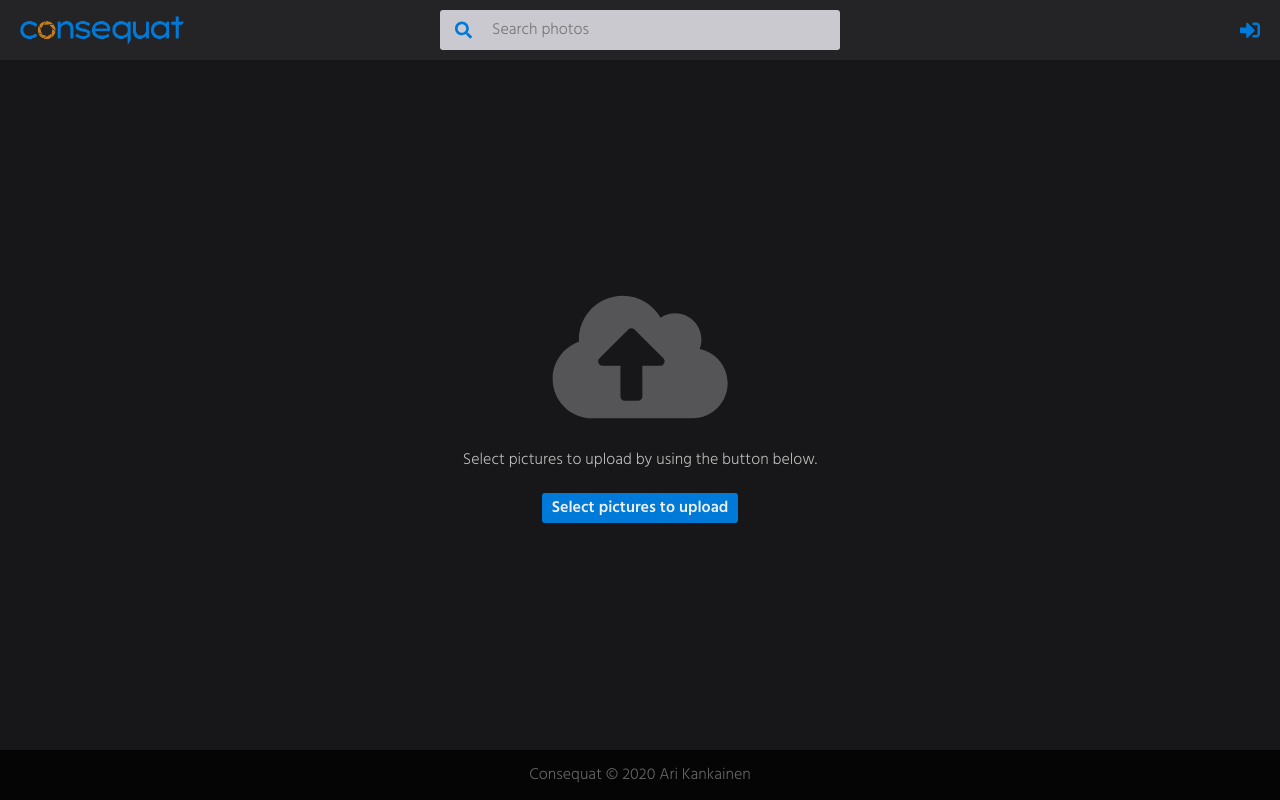
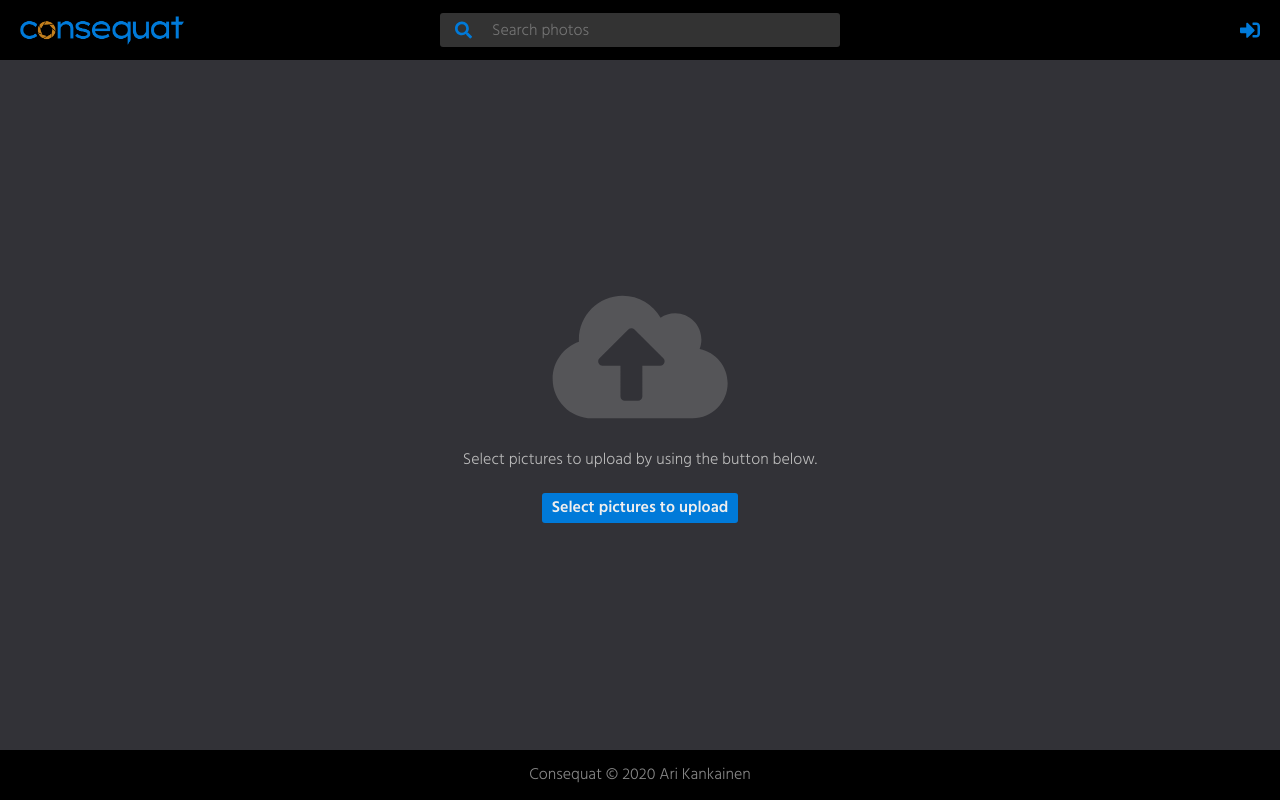
Before and after one commit to arikankainen/consequat-client, a React (Create React App) app: page /upload in a window 1280 px wide. Built offline with nearby package versions, Linux system fonts and the light colour scheme; what @apollo/link-context would draw is missing.

Commit message:
headerin ja footerin värit ja leveydet muutettu, menun sijaintia muutettu

```diff
--- a/src/components/Footer/style.ts
+++ b/src/components/Footer/style.ts
@@ -6,8 +6,8 @@ export const FooterContainer = styled.div`
   align-items: center;
   height: 50px;
   min-height: 50px;
-  background-color: var(--footer-bg-color);
+  background-color: #000;
   padding-left: 20px;
   padding-right: 20px;
-  color: #666;
+  color: #888;
 `;
--- a/src/components/Header/Header.tsx
+++ b/src/components/Header/Header.tsx
@@ -17,7 +17,12 @@ import { ReactComponent as LogoutIcon } from '../../images/menu_logout.svg';
 import { ReactComponent as PicturesIcon } from '../../images/menu_image.svg';
 import { ReactComponent as UploadIcon } from '../../images/menu_upload.svg';
 import { ReactComponent as LoginIcon } from '../../images/menu_login.svg';
-import { HeaderContainer, LeftContainer, RightContainer } from './style';
+import {
+  HeaderContainer,
+  HeaderInnerContainer,
+  LeftContainer,
+  RightContainer,
+} from './style';
 
 const Header = () => {
   const loginState = useSelector((state: RootState) => state.system);
@@ -82,12 +87,12 @@ const Header = () => {
 
   const userMenuSettings = {
     classNames: 'usermenu',
-    top: '60px',
     direction: Direction.Right,
   };
 
   return (
     <HeaderContainer>
+      <HeaderInnerContainer>
         <LeftContainer>
           <Logo />
         </LeftContainer>
@@ -103,6 +108,7 @@ const Header = () => {
             <MenuButton to="/login" text="Login" icon={LoginIcon} />
           )}
         </RightContainer>
+      </HeaderInnerContainer>
     </HeaderContainer>
   );
 };
--- a/src/components/Header/Search.tsx
+++ b/src/components/Header/Search.tsx
@@ -11,7 +11,7 @@ const SearchContainer = styled.div`
   margin-left: 10px;
   margin-right: 10px;
   padding-left: 15px;
-  height: var(--button-size);
+  height: 34px;
   border-radius: var(--input-border-radius);
   background-color: var(--input-bg-color);
 
@@ -29,13 +29,15 @@ const Input = styled.input`
   border: none;
   color: var(--input-color);
   font-size: var(--default-font-size);
+  padding-top: 1px;
+  line-height: 1;
 
   &:focus {
     outline-width: 0;
   }
 `;
 
-// TODO: missing focus indicator
+// TODO: add focus indicator
 const Search = () => {
   return (
     <SearchContainer>
--- a/src/components/Header/style.ts
+++ b/src/components/Header/style.ts
@@ -1,17 +1,26 @@
 import styled from 'styled-components';
+import breakPoints from '../../utils/breakPoints';
 
 export const HeaderContainer = styled.div`
   position: sticky;
   top: 0;
   display: flex;
+  justify-content: center;
+  align-items: center;
+  z-index: 1000;
+  background-color: var(--navigation-bg-color);
+`;
+
+export const HeaderInnerContainer = styled.div`
+  display: flex;
   justify-content: space-between;
   align-items: center;
   height: var(--header-height);
-  min-height: var(--header-height);
-  background-color: var(--navigation-bg-color);
   padding-left: 10px;
   padding-right: 10px;
-  z-index: 1000;
+  min-height: var(--header-height);
+  max-width: ${breakPoints.laptopLWidth};
+  width: 100%;
 `;
 
 export const LeftContainer = styled.div`
--- a/src/components/Menu/Menu.tsx
+++ b/src/components/Menu/Menu.tsx
@@ -1,7 +1,7 @@
 import React, { useState } from 'react';
 import { CSSTransition } from 'react-transition-group';
 import { MenuItems } from './MenuItems';
-import { MenuButton } from './style';
+import { MenuButton, MenuButtonContainer } from './style';
 
 export enum Direction {
   Left,
@@ -22,7 +22,6 @@ interface Item {
 
 interface Settings {
   classNames: string;
-  top: string;
   direction: Direction;
 }
 
@@ -51,7 +50,7 @@ const Menu: React.FC<MenuProps> = ({ button, items, settings }) => {
   };
 
   return (
-    <>
+    <MenuButtonContainer>
       <MenuButton onClick={() => toggleMenu()}>
         <button.icon />
       </MenuButton>
@@ -63,7 +62,7 @@ const Menu: React.FC<MenuProps> = ({ button, items, settings }) => {
       >
         <MenuItems button={button} items={items} settings={settings} />
       </CSSTransition>
-    </>
+    </MenuButtonContainer>
   );
 };
 
--- a/src/components/Menu/MenuItems.tsx
+++ b/src/components/Menu/MenuItems.tsx
@@ -12,7 +12,7 @@ import {
 
 export const MenuItems: React.FC<MenuProps> = ({ items, settings }) => {
   return (
-    <MenuItemsContainer top={settings.top} direction={settings.direction}>
+    <MenuItemsContainer direction={settings.direction}>
       {items.map((item) => {
         return (
           <MenuItem key={item.text}>
--- a/src/components/Menu/style.ts
+++ b/src/components/Menu/style.ts
@@ -1,30 +1,39 @@
 import styled, { css } from 'styled-components';
 import { Link } from 'react-router-dom';
 import { Direction } from './Menu';
+import breakPoints from '../../utils/breakPoints';
 
 interface MenuItemsContainerProps {
-  top: string;
   direction: Direction;
 }
 
 export const MenuItemsContainer = styled.ul<MenuItemsContainerProps>`
   position: absolute;
+  width: 300px;
   padding: 0px 0px;
   background-color: var(--navigation-bg-color);
 
   ${(props) =>
     props.direction === Direction.Right &&
     css`
-      right: 0px;
+      right: -10px;
   `}
 
   ${(props) =>
     props.direction === Direction.Left &&
     css`
-      left: 0px;
+      left: -10px;
   `}
 
-  top: ${(props) => props.top};
+  top: 50px;
+
+  ${breakPoints.mobileL} {
+    width: 100vw;
+  }
+`;
+
+export const MenuButtonContainer = styled.div`
+  position: relative;
 `;
 
 export const MenuButton = styled.div`
--- a/src/components/Misc/GlobalStyles.ts
+++ b/src/components/Misc/GlobalStyles.ts
@@ -3,6 +3,7 @@ import { createGlobalStyle } from 'styled-components';
 const GlobalStyles = createGlobalStyle`
   :root {
     --bg-color: rgb(23, 23, 25);
+    --bg-color: rgb(50, 50, 55);
     --bg-color-active: #191920;
     --accent-color-1: #c37f1d;
     --accent-color-2: #007ad9;
@@ -19,6 +20,7 @@ const GlobalStyles = createGlobalStyle`
     --navigation-bg-color: #232325;
     --navigation-bg-color: #303032;
     --navigation-bg-color: rgba(38, 38, 40, 0.9);
+    --navigation-bg-color: rgb(0, 0, 0);
     --navigation-bg-color-hover: #303032;
     --footer-bg-color: rgba(0, 0, 0, 0.8);
     --navigation-bg-color-hover: rgba(255, 255, 255, 0.1);
@@ -34,8 +36,8 @@ const GlobalStyles = createGlobalStyle`
     --color-success-hover: #5bc360;
     --color-error: #be2b2b;
     --color-inprogress: #c3c22a;
-    --input-bg-color: #c9c9cf;
-    --input-color: #222;
+    --input-bg-color: #333;
+    --input-color: #ccc;
     --image-color: #555558;
     --image-size: 140px;
     --progress-back: rgba(0, 0, 0, 0.5);
--- a/src/components/PictureList/style.ts
+++ b/src/components/PictureList/style.ts
@@ -30,6 +30,7 @@ export const PictureListToolBar = styled.div`
   flex-direction: column;
   align-items: center;
   width: 100%;
+  max-width: ${breakPoints.laptopLWidth};
   background-color: rgba(23, 23, 25, 0.9);
   padding: 0px 35px;
   padding-top: 10px;
```
Lines whose indentation alone changed are shown as unchanged.
